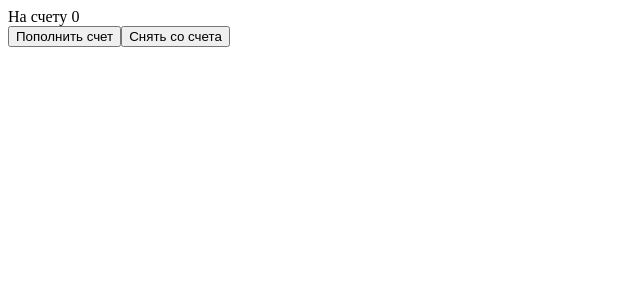
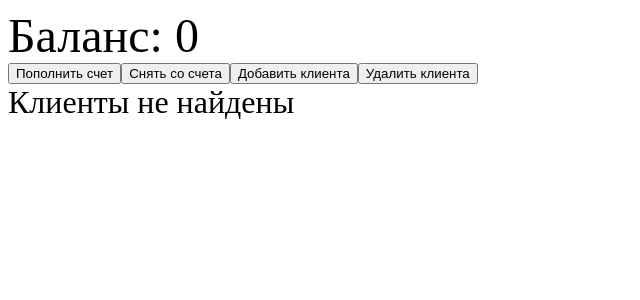
Before and after one commit to fadeyush/redux-beginning, a React (Create React App) app: page / in a window 1280 px wide. Shown: the top 300 px of the page, without its empty margins (0-640 px from the left). Built offline with nearby package versions, Linux system fonts and the light colour scheme.

Commit message:
работа с массивами, добавление в массив

```diff
--- a/src/App.js
+++ b/src/App.js
@@ -3,6 +3,7 @@ import { useDispatch, useSelector } from "react-redux";
 function App() {
   const dispatch = useDispatch();
   const cash = useSelector(state => state.cash.cash);
+  const customers = useSelector(state => state.customers.customers)
 
   function addCash(cash) {
     dispatch({type: "ADD_CASH", payload: cash})
@@ -12,11 +13,34 @@ function App() {
     dispatch({type: "GET_CASH", payload: cash})
   }
 
+  function addCustomer(name) {
+    const customer = {
+      name,
+      id: Date.now()
+    }
+    dispatch({type: "ADD_CUSTOMER", payload: customer})
+  }
+  console.log(customers)
+
   return (
     <div>
-      <div>На счету {cash}</div>
+      <div style={{fontSize: '3rem'}}>Баланс: {cash}</div>
       <button onClick={()=>addCash(Number(prompt()))}>Пополнить счет</button>
       <button onClick={()=>getCash(Number(prompt()))}>Снять со счета</button>
+      <button onClick={()=>addCustomer(prompt())}>Добавить клиента</button>
+      <button onClick={()=>getCash(Number(prompt()))}>Удалить клиента</button>
+      <div>
+        {
+          customers.length > 0 ?
+          <div>
+            {customers.map(customer =>
+              <div>{customer.name}</div>
+            )}
+          </div>
+          :
+          <div style={{fontSize: '2rem'}}>Клиенты не найдены</div>
+        }
+      </div>
     </div>
   )
 }
--- a/src/store/customerReducer.js
+++ b/src/store/customerReducer.js
@@ -1,12 +1,12 @@
 const defaultState = {
-    customer: [],
+    customers: [],
   }
 
 export const customerReducer = (state = defaultState, action) => {
     switch (action.type) {
         case "ADD_CUSTOMER":
-        return {...state, cash: state.cash + action.payload}
-        case "GET_CUSTOMER":
+        return {...state, customers: [...state.customers, action.payload]}
+        case "REMOVE_CUSTOMER":
         return {...state, cash: state.cash - action.payload}
         default:
         return state;
--- a/src/store/index.js
+++ b/src/store/index.js
@@ -4,7 +4,7 @@ import { customerReducer } from "./customerReducer";
 
 const rootReducer = combineReducers({
     cash: cashReducer,
-    customer: customerReducer
+    customers: customerReducer
 })
 
 export const store = createStore(rootReducer);
```
